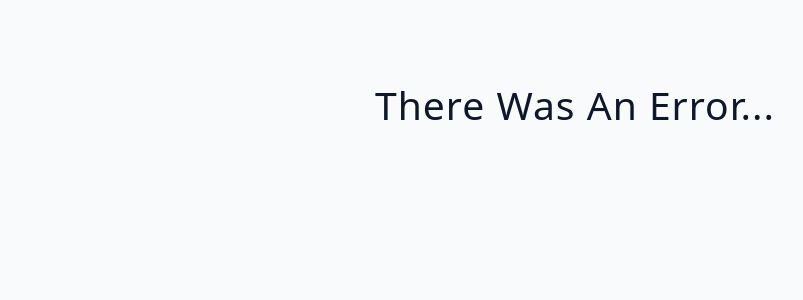
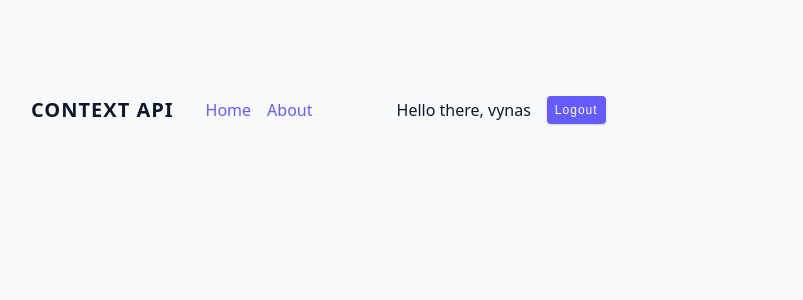
Before and after one commit to BousninaHamda/react-hooks, a React (Vite) app: page / in a window 1280 px wide. Shown: the top 300 px of the page, without its empty margins (65-868 px from the left). Built offline with nearby package versions, Linux system fonts and the light colour scheme; no server answers.

Commit message:
context api

```diff
--- a/src/App.jsx
+++ b/src/App.jsx
@@ -1,9 +1,9 @@
-import FetchData from "./hooks/05-customHook/01-fetch-data";
+import Navbar from "./hooks/06-context-api/Navbar";
 
 function App() {
   return (
     <div className="container">
-      <FetchData />
+      <Navbar />
     </div>
   );
 }
--- /dev/null
+++ b/src/hooks/06-context-api/NavLinks.jsx
@@ -0,0 +1,18 @@
+import UserContainer from "./UserContainer";
+
+const NavLinks = () => {
+  return (
+    <div className="nav-container">
+      <ul className="nav-links">
+        <li>
+          <a href="#">home</a>
+        </li>
+        <li>
+          <a href="#">about</a>
+        </li>
+      </ul>
+      <UserContainer />
+    </div>
+  );
+};
+export default NavLinks;
--- /dev/null
+++ b/src/hooks/06-context-api/Navbar.jsx
@@ -0,0 +1,20 @@
+import { createContext, useState } from "react";
+import NavLinks from "./NavLinks";
+
+export const NavbarContext = createContext();
+
+const Navbar = () => {
+  const [user, setUser] = useState({ name: "vynas" });
+  const logout = () => {
+    setUser(null);
+  };
+  return (
+    <NavbarContext.Provider value={{ user, logout }}>
+      <nav className="navbar">
+        <h5>CONTEXT API</h5>
+        <NavLinks />
+      </nav>
+    </NavbarContext.Provider>
+  );
+};
+export default Navbar;
--- /dev/null
+++ b/src/hooks/06-context-api/UserContainer.jsx
@@ -0,0 +1,21 @@
+import { useContext } from "react";
+import { NavbarContext } from "./Navbar";
+
+const UserContainer = () => {
+  const { user, logout } = useContext(NavbarContext);
+  return (
+    <div className="user-container">
+      {user ? (
+        <>
+          <p>Hello there, {user?.name}</p>
+          <button className="btn" onClick={logout}>
+            logout
+          </button>
+        </>
+      ) : (
+        <p>Please Login</p>
+      )}
+    </div>
+  );
+};
+export default UserContainer;
```
